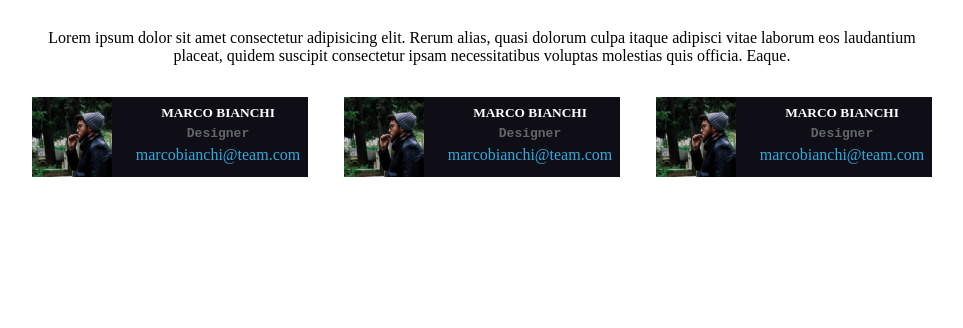
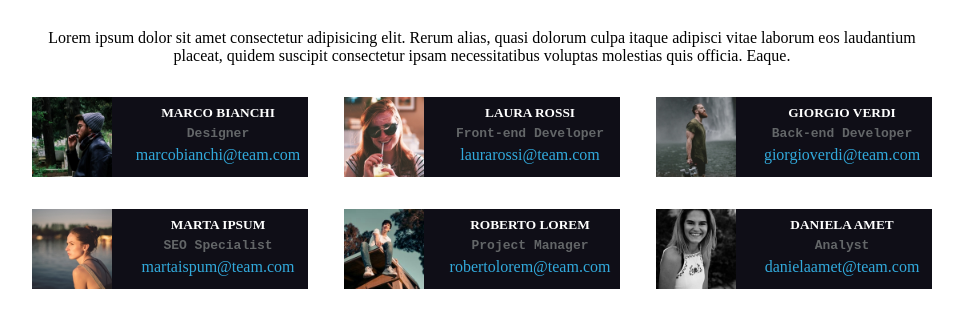
Before and after one commit to ManganiBiagio/html-css-float-cards, a plain HTML site: page index.html in a window 1280 px wide. Shown: the part 78-406 px from the top of the page, without its empty margins (158-1121 px from the left). Drawn offline with Linux system fonts and the light colour scheme.

Commit message:
sekezione immagini giuste

```diff
--- a/index.html
+++ b/index.html
@@ -46,12 +46,12 @@
                     <!-- badge  -->
                     <div class="bedge">
                         <!-- immagine -->
-                        <img src="img/assets/img/male1.png" alt="foto profilo">
+                        <img src="img/assets/img/female1.png" alt="foto profilo">
                         <!-- nome professione email -->
                         <div class="info-persona">
-                            <h2>MARCO BIANCHI</h2>
-                            <h4>Designer</h4>
-                            <span><a href="#">marcobianchi@team.com</a></span>
+                            <h2>LAURA ROSSI</h2>
+                            <h4>Front-end Developer</h4>
+                            <span><a href="#">laurarossi@team.com</a></span>
                         </div>
 
                     </div>
@@ -59,12 +59,56 @@
                     <!-- badge  -->
                     <div class="bedge">
                         <!-- immagine -->
-                        <img src="img/assets/img/male1.png" alt="foto profilo">
+                        <img src="img/assets/img/male2.png" alt="foto profilo">
                         <!-- nome professione email -->
                         <div class="info-persona">
-                            <h2>MARCO BIANCHI</h2>
-                            <h4>Designer</h4>
-                            <span><a href="#">marcobianchi@team.com</a></span>
+                            <h2>GIORGIO VERDI</h2>
+                            <h4>Back-end Developer</h4>
+                            <span><a href="#">giorgioverdi@team.com</a></span>
+                        </div>
+                    </div>
+                </div>
+            </div>
+
+             <!-- riga di 3 badge -->
+             <div class="rigabedge">
+                <div>
+
+                    <!-- badge  -->
+                    <div class="bedge">
+                        <!-- immagine -->
+                        <img src="img/assets/img/female2.png" alt="foto profilo">
+                        <!-- nome professione email -->
+                        <div class="info-persona">
+                            <h2>MARTA IPSUM</h2>
+                            <h4>SEO Specialist</h4>
+                            <span><a href="#">martaispum@team.com</a></span>
+                        </div>
+
+                    </div>
+
+                    <!-- badge  -->
+                    <div class="bedge">
+                        <!-- immagine -->
+                        <img src="img/assets/img/male3.png" alt="foto profilo">
+                        <!-- nome professione email -->
+                        <div class="info-persona">
+                            <h2>ROBERTO LOREM</h2>
+                            <h4>Project Manager</h4>
+                            <span><a href="#">robertolorem@team.com</a></span>
+                        </div>
+
+                    </div>
+
+                    <!-- badge  -->
+                    <div class="bedge">
+                        <!-- immagine -->
+                        <img src="img/assets/img/female3.png" alt="foto profilo">
+                        <!-- nome professione email -->
+                        <div class="info-persona">
+                            <h2>DANIELA AMET</h2>
+                            <h4>Analyst</h4>
+                            <span><a href="#">danielaamet@team.com</a></span>
                         </div>
                     </div>
                 </div>
```
